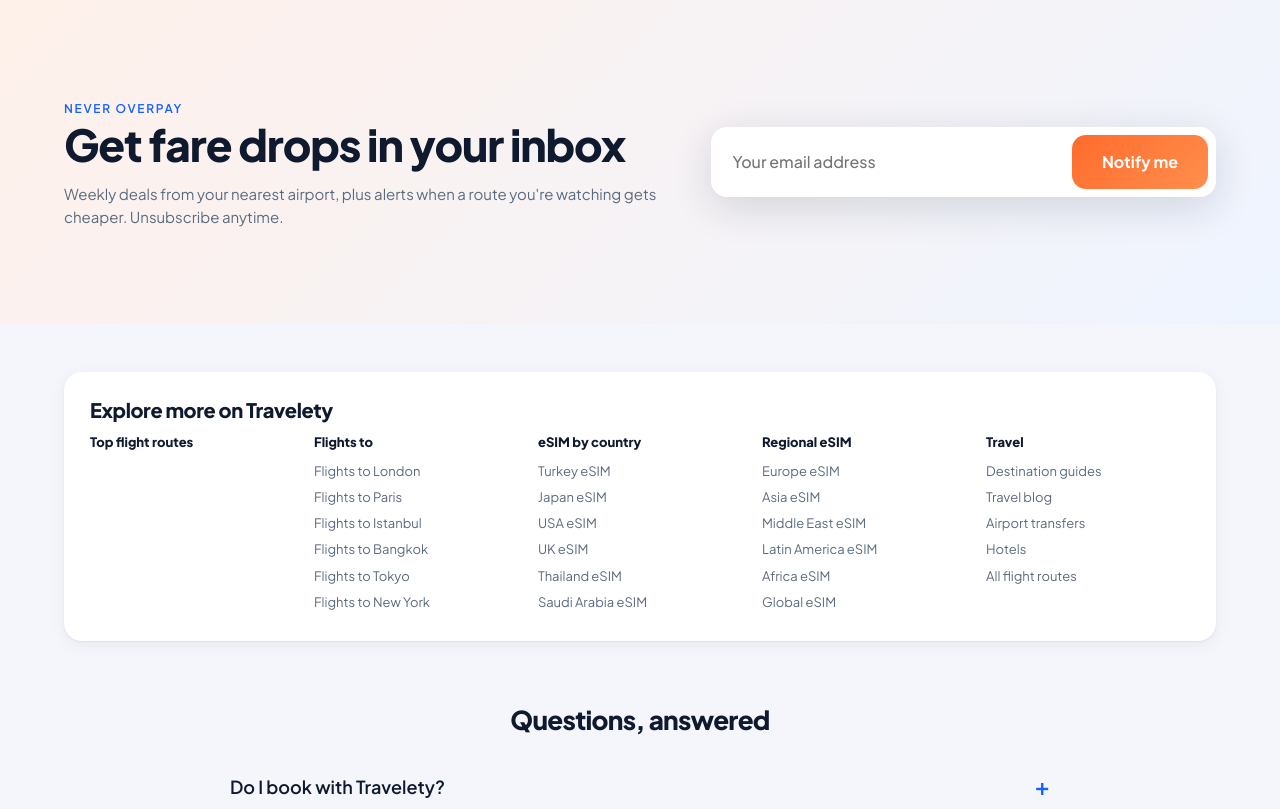
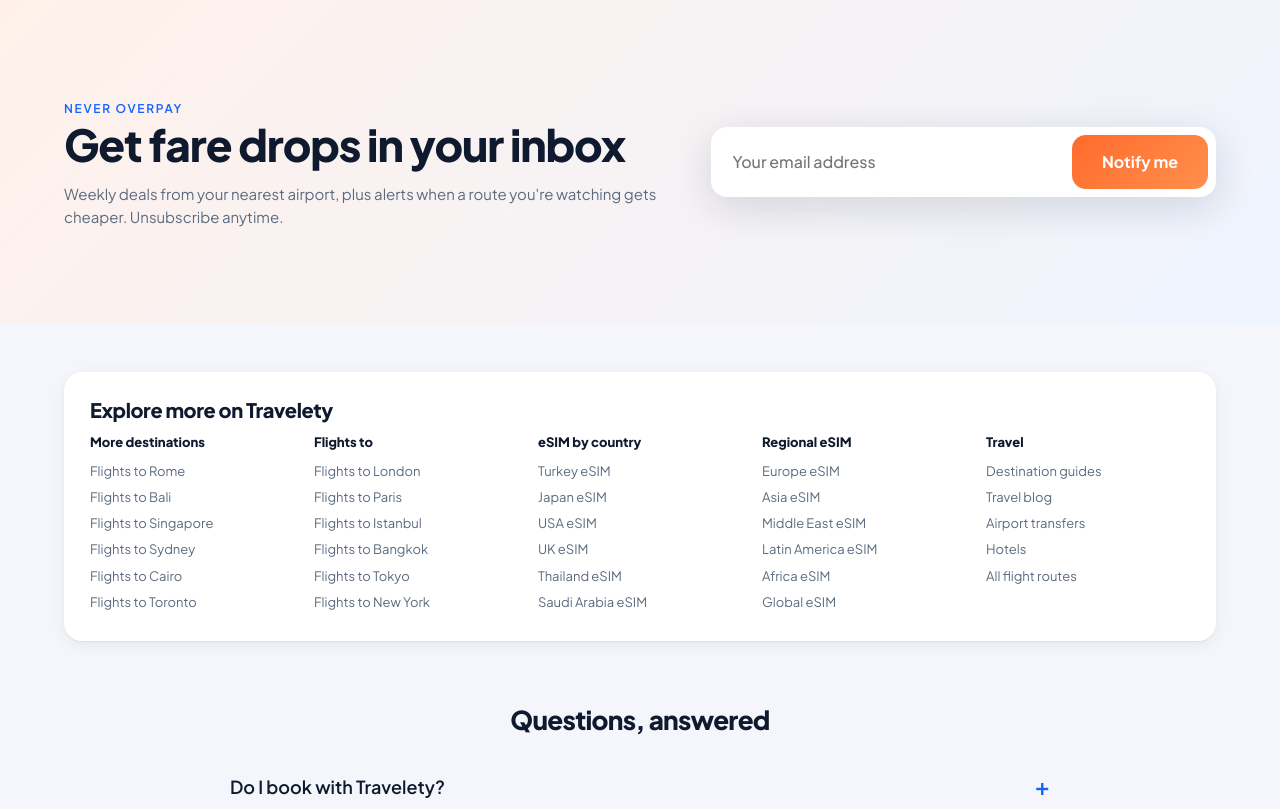
Before and after one commit to sheraz1001/travelety, a Laravel app: page / in a window 1280 px wide. Shown: the part 3226-4035 px from the top of the page. Run offline with Laravel 12, Linux system fonts and the light colour scheme; data comes from the database, SQL or seed files in the repository; data that the repository does not hold is empty; some libraries are stand-ins or nearby versions.

Commit message:
Homepage: fallback link column when no routes are published
Co-Authored-By: Claude Opus 5.5 <noreply@anthropic.com>
Claude-Session: https://claude.ai/code/session_01A1EJdLCxvL7ZtmprpgxDen

```diff
--- a/resources/views/home.blade.php
+++ b/resources/views/home.blade.php
@@ -158,7 +158,7 @@
     <div class="seo">
       <h2>Explore more on {{ \App\Models\Setting::get('site_name') }}</h2>
       <div class="cols">
-        <div><h5>Top flight routes</h5>@foreach($routes->take(6) as $r)<a href="{{ $r->url() }}">{{ $r->origin()?->city }} to {{ $r->destination()?->city }}</a>@endforeach</div>
+        @if($routes->count())<div><h5>Top flight routes</h5>@foreach($routes->take(6) as $r)<a href="{{ $r->url() }}">{{ $r->origin()?->city }} to {{ $r->destination()?->city }}</a>@endforeach</div>@else<div><h5>More destinations</h5>@foreach(['rome'=>'Rome','bali'=>'Bali','singapore'=>'Singapore','sydney'=>'Sydney','cairo'=>'Cairo','toronto'=>'Toronto'] as $sl=>$c)<a href="{{ route('flights.to',$sl) }}">Flights to {{ $c }}</a>@endforeach</div>@endif
         <div><h5>Flights to</h5>@foreach(['london'=>'London','paris'=>'Paris','istanbul'=>'Istanbul','bangkok'=>'Bangkok','tokyo'=>'Tokyo','new-york'=>'New York'] as $sl=>$c)<a href="{{ route('flights.to',$sl) }}">Flights to {{ $c }}</a>@endforeach</div>
         <div><h5>eSIM by country</h5>@foreach(['turkey'=>'Turkey','japan'=>'Japan','united-states'=>'USA','united-kingdom'=>'UK','thailand'=>'Thailand','saudi-arabia'=>'Saudi Arabia'] as $sl=>$c)<a href="{{ route('esim.show',$sl) }}">{{ $c }} eSIM</a>@endforeach</div>
         <div><h5>Regional eSIM</h5>@foreach(['europe'=>'Europe','asia'=>'Asia','middle-east-and-north-africa'=>'Middle East','latin-america'=>'Latin America','africa'=>'Africa','world'=>'Global'] as $sl=>$c)<a href="{{ route('esim.show',$sl) }}">{{ $c }} eSIM</a>@endforeach</div>
```
